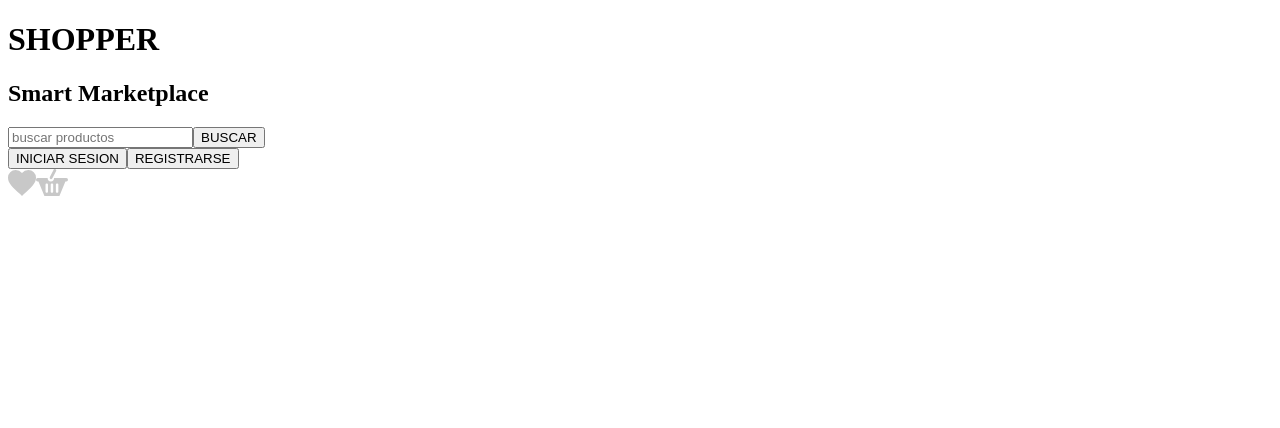
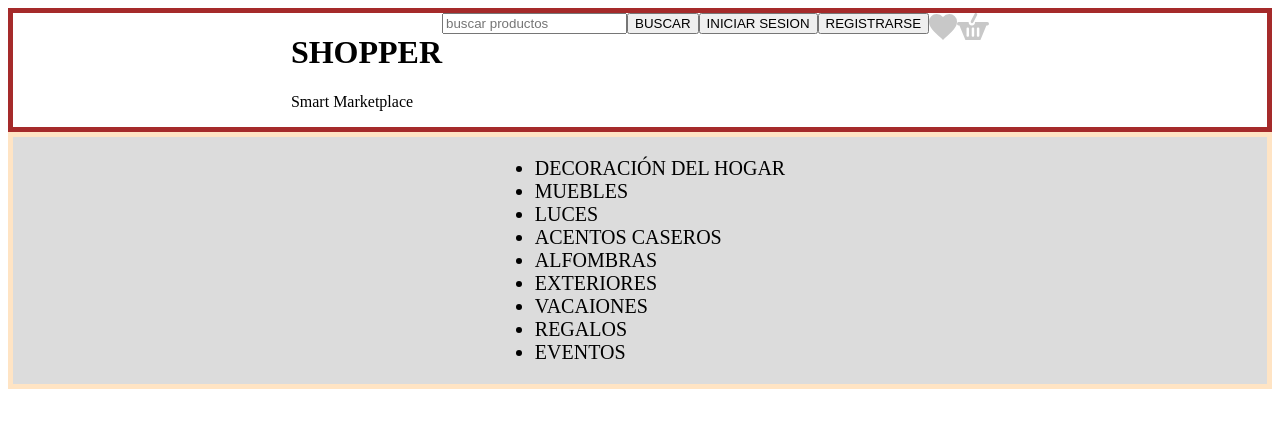
Before and after one commit to M1st3rAng3l/SHOPPER, a React (Create React App) app: page / in a window 1280 px wide. Shown: the top 428 px of the page. Built offline with nearby package versions, Linux system fonts and the light colour scheme.

Commit message:
header version 1.2

```diff
--- a/src/App.js
+++ b/src/App.js
@@ -5,6 +5,7 @@ function App() {
   return (
     <div className="App">
       <HEADER/>
+
     </div>
   );
 }
--- a/src/components/header.js
+++ b/src/components/header.js
@@ -1,31 +1,48 @@
-import React from 'react';
-import logo1 from '../imagenes/Cart icon.svg'
-import logo2 from '../imagenes/shortlist icon.svg'
+import React from "react";
+import "../css/header.css";
+import logo1 from "../imagenes/Cart icon.svg";
+import logo2 from "../imagenes/shortlist icon.svg";
 
+function HeaderOne() {
+  return (
+    <div>
+      <div className="headerBox">
 
-function HeaderOne(){
-    return(
-        <div>
-        <div>
-           <h1>SHOPPER</h1>
-           <h2>Smart Marketplace</h2>
+        <div className="titleBox">
+          <h1>SHOPPER</h1>
+          <p>Smart Marketplace</p>
         </div>
 
-        <div>
-            <input type="text" placeholder="buscar productos"/>
-            <button type="submit">BUSCAR</button>
+        <div className="buscadorBox">
+          <input type="text" placeholder="buscar productos" />
+          <button type="submit">BUSCAR</button>
         </div>
 
-        <div>
-            <button>INICIAR SESION</button>
-            <button>REGISTRARSE</button>
+        <div className="botonBox">
+          <button>INICIAR SESION</button>
+          <button>REGISTRARSE</button>
         </div>
-        <div>
-            <img src={logo2} alt="icon1"/>
-            <img src={logo1} alt="logo2"/>
+        <div className="imagenBox">
+          <img src={logo2} alt="icon1" />
+          <img src={logo1} alt="logo2" />
         </div>
-        </div>
-    )
+      </div>
+
+      <nav className="navbarBox">
+        <ul>
+          <li>Decoración del hogar</li>
+          <li>Muebles</li>
+          <li>Luces</li>
+          <li>Acentos caseros</li>
+          <li>Alfombras</li>
+          <li>Exteriores</li>
+          <li>Vacaiones</li>
+          <li>Regalos</li>
+          <li>Eventos</li>
+        </ul>
+      </nav>
+    </div>
+  );
 }
 
 export default HeaderOne;
--- a/src/css/App.css
+++ b/src/css/App.css
@@ -1,5 +1,5 @@
 *{
-  margin: 0;
-  padding:0;
+  margin: 0 auto;
+  padding: 0 auto;
   box-sizing: border-box;
 }
--- a/src/css/header.css
+++ b/src/css/header.css
@@ -1,5 +1,22 @@
-img{
-    height: 100px;
-    width: 100px;
+.headerBox{
+    border: 5px solid brown;
+    display: flex;
+    justify-content: center;
+}
+
+.titleBox{
+    display: flexbox;
+    justify-content: left;
+    justify-content: center;
 
 }
+
+.navbarBox{
+    display: flex;
+    justify-content: center;
+    align-items: center;
+    text-transform: uppercase;
+    font-size: 20px;
+    background-color: gainsboro;
+    border: 5px solid bisque;
+}
```
